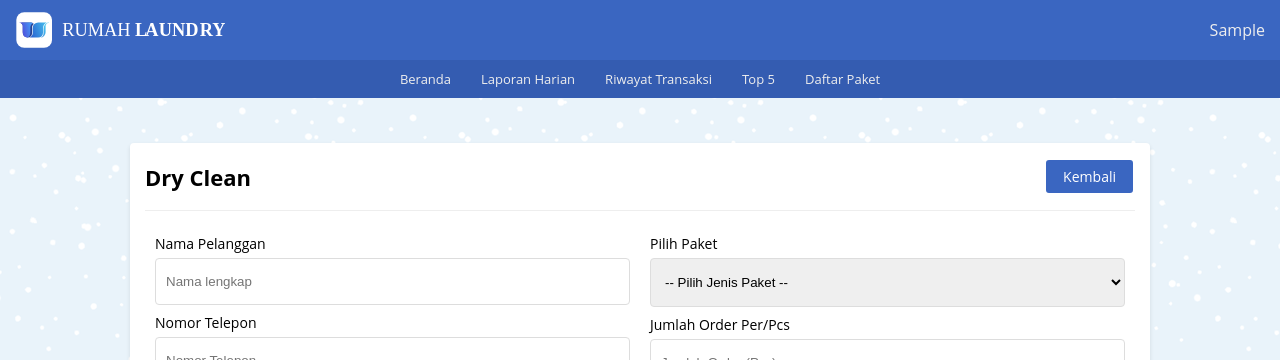
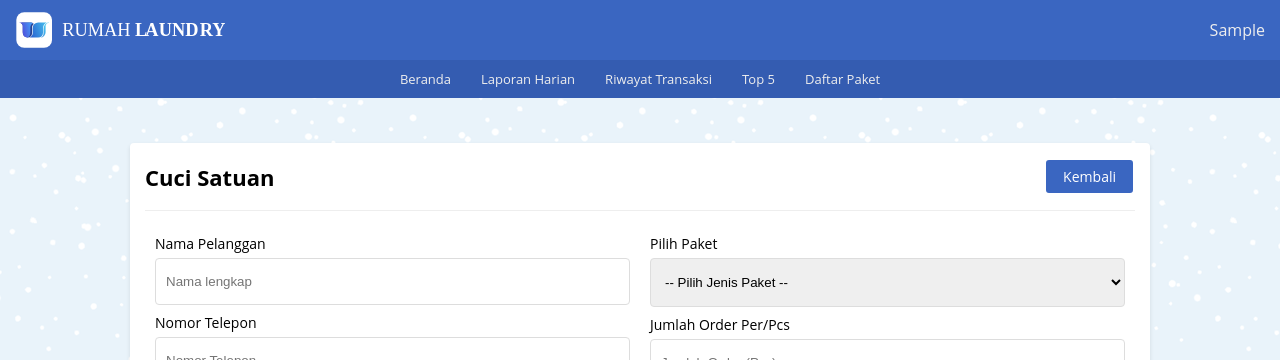
Before and after one commit to tsaqibdns/uasPemwebKel6, a PHP site: page /rumah_laundry_6/order/order_cs.php in a window 1280 px wide. Shown: the top 360 px of the page. Run offline with PHP 8.4, Linux system fonts and the light colour scheme; the visitor is signed in with stand-in values (Sample User, id 1); data comes from the database, SQL or seed files in the repository.

Commit message:
update lagi

```diff
--- a/index.php
+++ b/index.php
@@ -4,7 +4,6 @@
 		header("Location: login.php");
 		exit();
 	}
-	$jml_karyawan = count(query('SELECT * FROM master LIMIT 20 OFFSET 1'));
 ?>
 
 	<div id="main" class="main-content">
--- a/order/order_cs.php
+++ b/order/order_cs.php
@@ -30,7 +30,7 @@
                <div class="card">
                   <div class="card-title card-flex">
                      <div class="card-col">
-                        <h2>Dry Clean</h2>
+                        <h2>Cuci Satuan</h2>
                      </div>
 
                      <div class="card-col txt-right">
```
